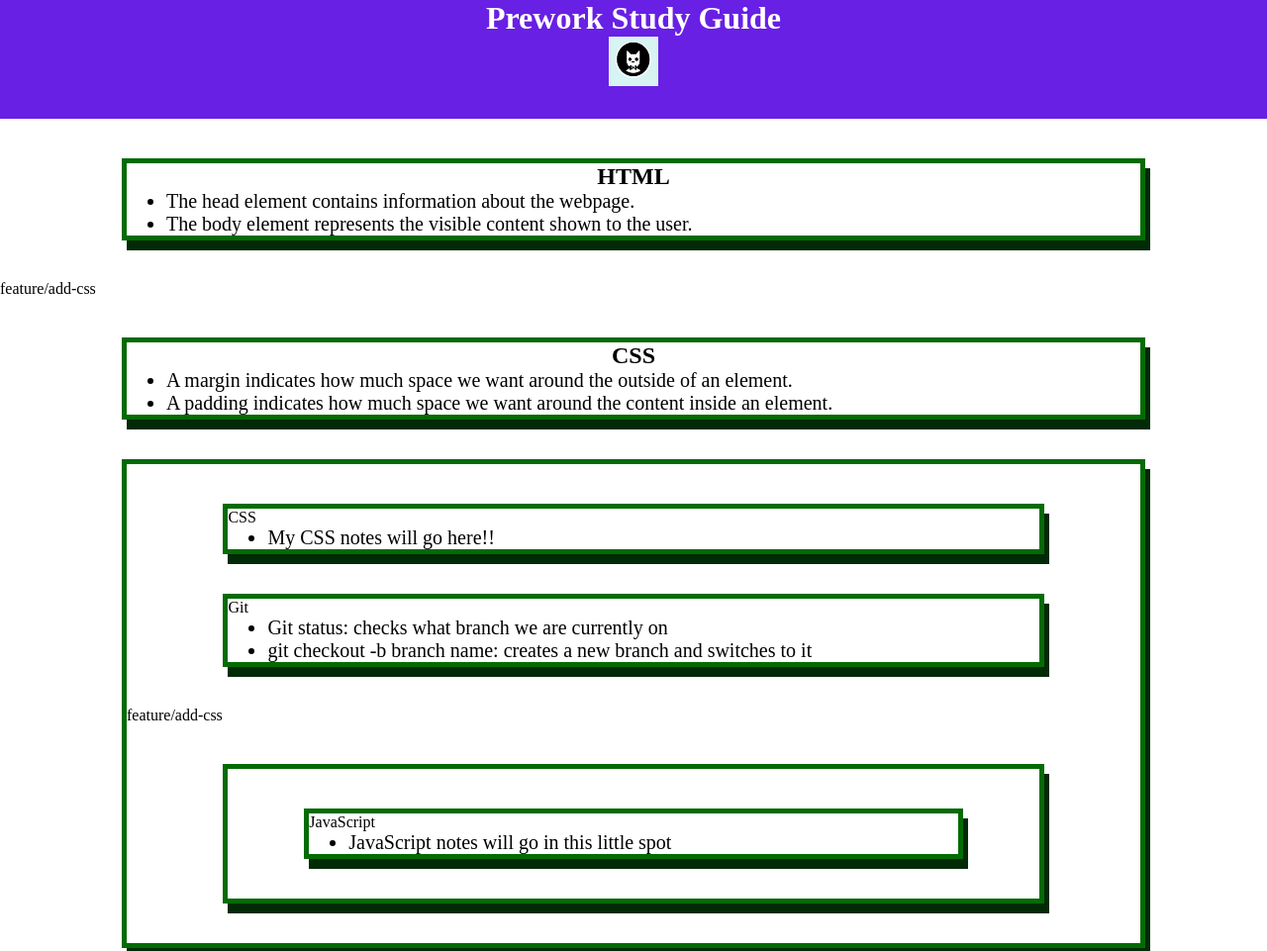
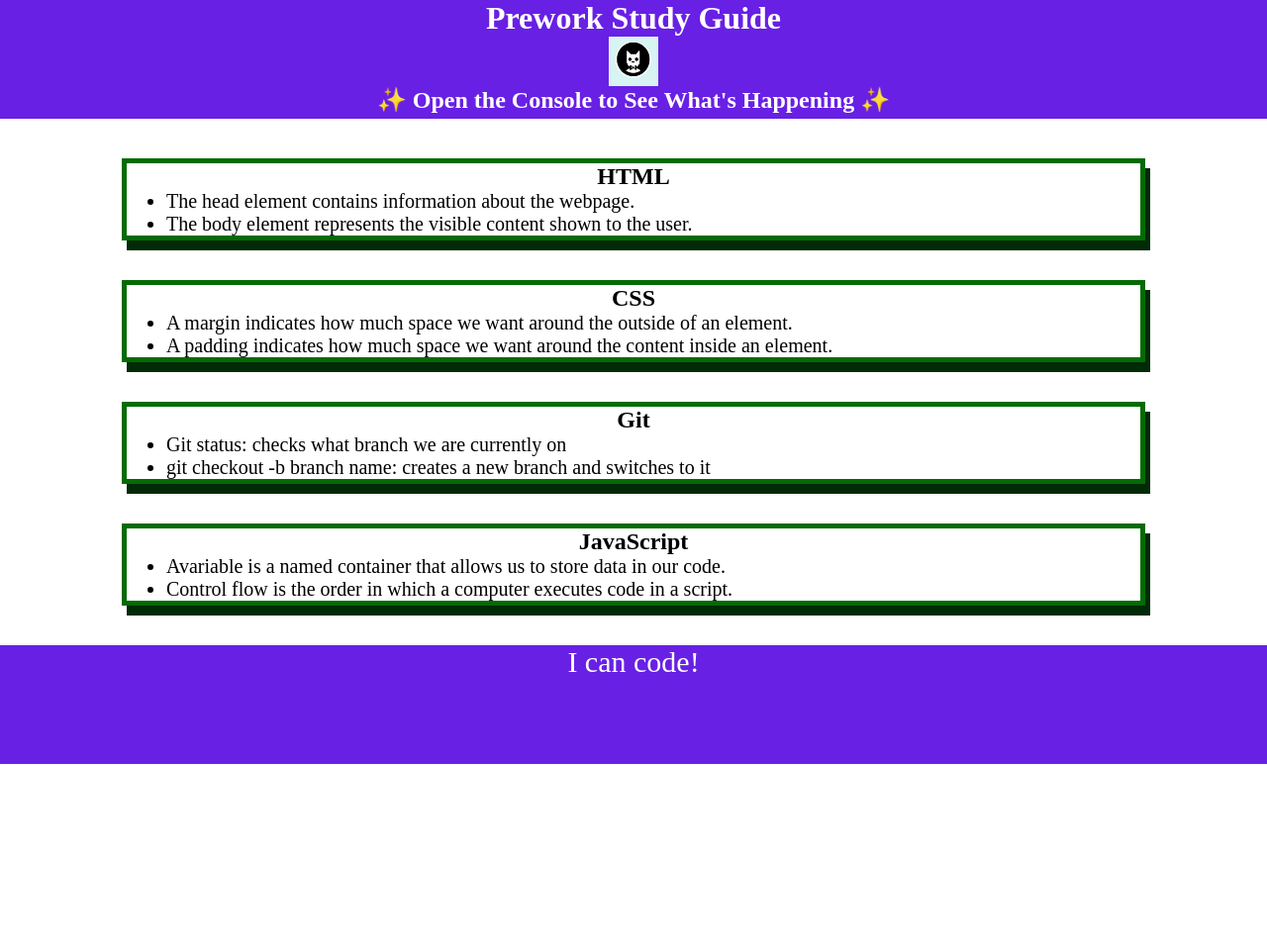
Before and after one commit to thejakobroberts/prework-study-guide, a plain HTML site: page index.html in a window 1280 px wide. Shown: the top 961 px of the page at 99% size. After the commit the page ends 800 px from the top, so only its background shows below. Drawn offline with Linux system fonts and the light colour scheme.

Commit message:
updated project README file

```diff
--- a/index.html
+++ b/index.html
@@ -11,6 +11,7 @@
     <header id="header">
       <h1>Prework Study Guide</h1>
       <img src="./assets/bowtie-cat.png" alt="Profile image of cat wearing a bow tie." />
+      <h2>✨ Open the Console to See What's Happening ✨</h2>
     </header>
 
     <main>
@@ -21,8 +22,6 @@
           <li>The body element represents the visible content shown to the user.</li>
         </ul>
       </section>
-
-feature/add-css
       <section class="card" id="css-section">
         <h2>CSS</h2>
         <ul>
@@ -32,16 +31,6 @@ feature/add-css
       </section>
 
       <section class="card" id="git-section">
-
-      <section class="card" id="css-section"
-        <h2>CSS</h2>
-        <ul>
-          <li>My CSS notes will go here!!</li>
-        </ul>
-      </section>
-
-      <section class="card" id="git-section"
-main
         <h2>Git</h2>
         <ul>
           <li>Git status: checks what branch we are currently on</li>
@@ -49,13 +38,11 @@ main
         </ul>
       </section>
 
-feature/add-css
       <section class="card" id="javascript-section">
-      <section class="card" id="javascript-section"
-main
         <h2>JavaScript</h2>
         <ul>
-          <li>JavaScript notes will go in this little spot</li>
+          <li>Avariable is a named container that allows us to store data in our code.</li>
+        <li>Control flow is the order in which a computer executes code in a script.</li>
         </ul>
     </section>
   </main>
@@ -63,5 +50,6 @@ main
     <footer>
       <p>I can code!</p>
     </footer>
+    <script src="./assets/script.js"></script>
   </body>
 </html>
```
Also changed, not shown: 1 other file.
